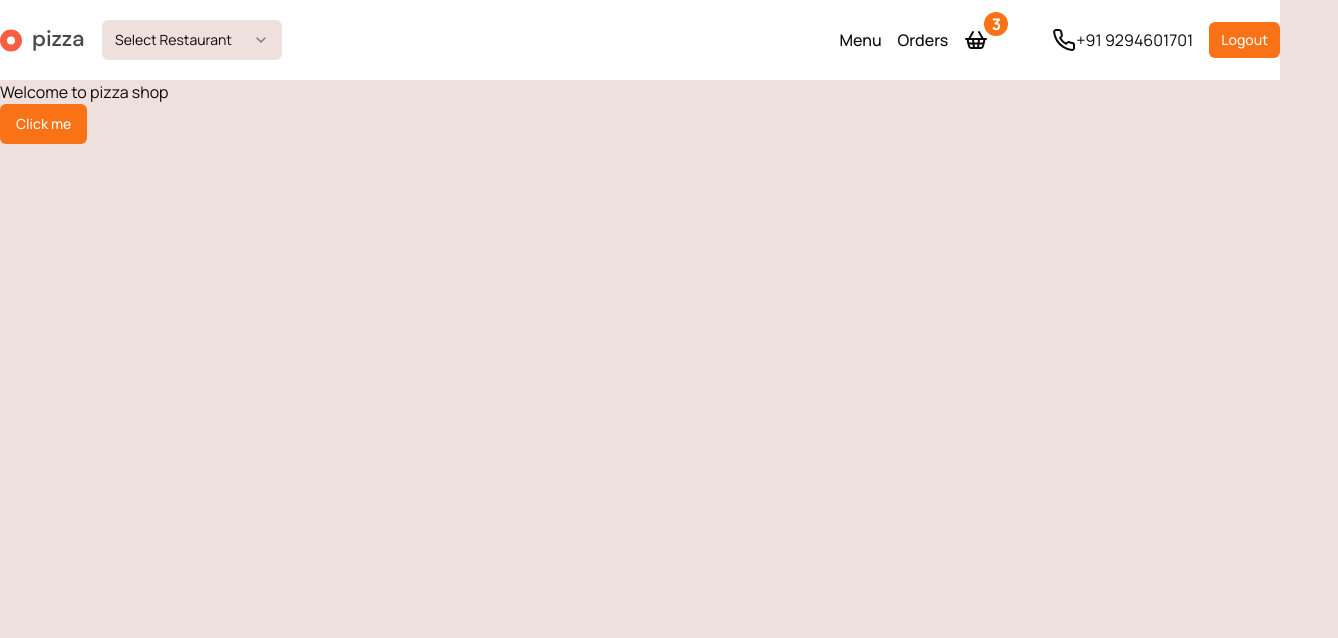
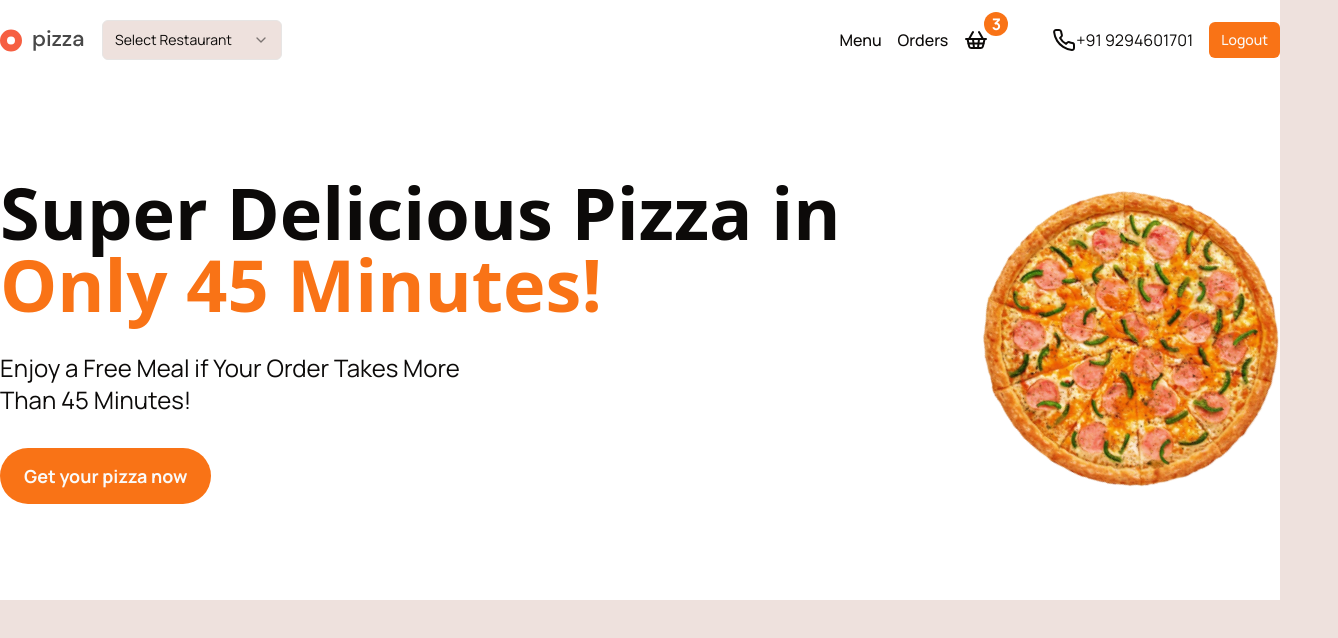
Before and after one commit to saurabhjaykar1603/pizza-slice, a Next.js app: page / in a window 1280 px wide. Shown: the top 638 px of the page, 1338 px wide, since content can reach past the window. Built offline with nearby package versions, Linux system fonts and the light colour scheme.

Commit message:
add hero section

```diff
--- a/src/app/(home)/page.tsx
+++ b/src/app/(home)/page.tsx
@@ -1,12 +1,35 @@
 import { Button } from "@/components/ui/button";
+import Image from "next/image";
 import React from "react";
 
 function Home() {
   return (
-    <main>
-      <h1>Welcome to pizza shop</h1>
-      <Button variant="default">Click me</Button>
-    </main>
+    <section className="bg-white">
+      <div className="container mx-auto flex flex-col md:flex-row items-center justify-between py-12 md:py-24">
+        <div className="text-center md:text-left">
+          <h1 className="text-4xl md:text-7xl font-black font-sans leading-tight md:leading-2">
+            Super Delicious Pizza in <br />
+            <span className="text-primary">Only 45 Minutes!</span>
+          </h1>
+          <p className="text-lg md:text-2xl mt-4 md:mt-8 max-w-md md:max-w-lg leading-snug">
+            Enjoy a Free Meal if Your Order Takes More Than 45 Minutes!
+          </p>
+          <Button className="mt-6 md:mt-8 text-base md:text-lg rounded-full py-5 md:py-7 px-6 font-bold">
+            Get your pizza now
+          </Button>
+        </div>
+        <div className="mt-10 md:mt-0">
+          <Image
+            className="animate-spin-slow"
+            alt="pizza-main"
+            src="/pizza-main.png"
+            width={300}
+            height={300}
+            priority
+          />
+        </div>
+      </div>
+    </section>
   );
 }
 
```
